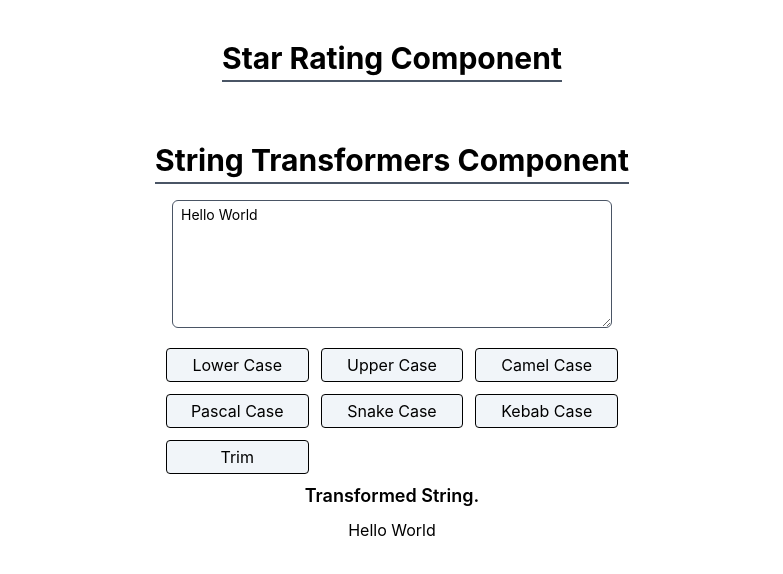
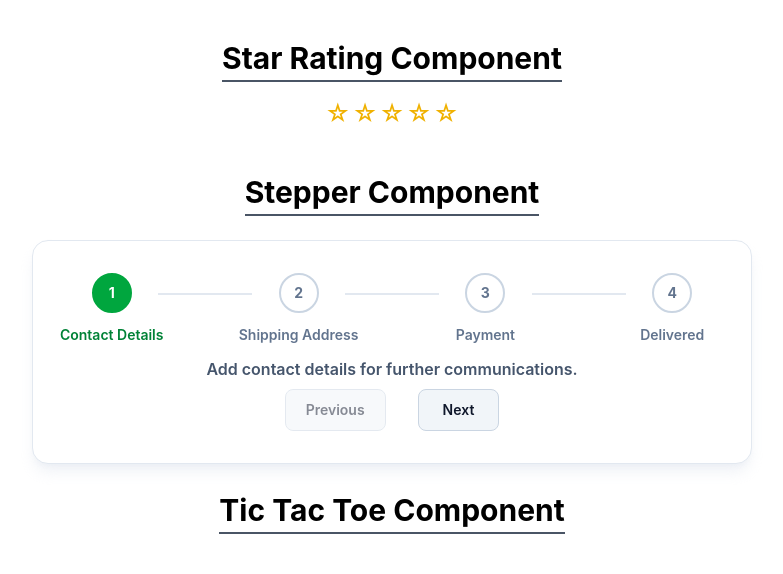
Before and after one commit to ItsHiteshKr/React_Interview_Question, a React (Vite) app: page / in a window 1280 px wide. Shown: the top 574 px of the page, without its empty margins (248-1031 px from the left). Built offline with nearby package versions, Linux system fonts and the light colour scheme.

Commit message:
complete Star rating and  step  tracker

```diff
--- a/src/challanges/Easy/StarRating.jsx
+++ b/src/challanges/Easy/StarRating.jsx
@@ -1,23 +1,54 @@
 import React, { useState } from 'react'
+
+const Stars = [1, 2, 3, 4, 5];
 
 const StarRating = () => {
 
     const [rating, setRating] = useState(0);
+    const [hoverRating, setHoverRating] = useState(0);
 
+
+    const handleRating = (index) => {
+        setRating(index);
+    }
+
+    const handleMouseEnter = (value) => {
+        setHoverRating(value + 1);
+    }
+    const handleMouseLeave = () => {
+        setHoverRating(0);
+    }
 
     return (
         <div className="flex flex-col items-center justify-center gap-4">
+
             <h1 className="text-3xl font-bold border-b-2 border-gray-600 pb-1">
                 Star Rating Component
             </h1>
 
-            <div>
-
+            <div
+                className="flex items-center gap-0.5 text-yellow-500 "
+                role="radiogroup"
+            >
+                {Stars.map((star, index) => (
+                    <button
+                        key={index}
+                        className="text-2xl cursor-pointer "
+                        role="radio"
+                        onClick={() => handleRating(star)}
+                        aria-label={`Rate ${star} stars`}
+                        onMouseEnter={() => handleMouseEnter(index)}
+                        onMouseLeave={handleMouseLeave}
+                    >
+                        {star <= (hoverRating || rating) ? '★' : '☆'}
+                    </button>
+                ))}
             </div>
 
-            <div>
+            <p>
+                {rating > 0 && `You have rated ${rating} out of ${Stars.length} stars.`}
+            </p>
 
-            </div>
         </div>
     )
 }
--- /dev/null
+++ b/src/challanges/Easy/StepperData.json
@@ -0,0 +1,22 @@
+[
+  {
+    "id": 1,
+    "name": "Contact Details",
+    "Component": "Add contact details for further communications."
+  },
+  {
+    "id": 2,
+    "name": "Shipping Address",
+    "Component": "Add shipping address for successful delivery."
+  },
+  {
+    "id": 3,
+    "name": "Payment",
+    "Component": "Complete Payment to complete the order."
+  },
+  {
+    "id": 4,
+    "name": "Delivered",
+    "Component": "Ready to get delivered!"
+  }
+]
--- /dev/null
+++ b/src/challanges/Easy/Steppers.jsx
@@ -0,0 +1,125 @@
+import React, { useState } from 'react'
+
+import StepperData from './StepperData.json'
+
+const Steppers = () => {
+
+    const [activeStep, setActiveStep] = useState(0)
+    const [isComplete, setIsComplete] = useState(false)
+    const currentStep = StepperData[activeStep]
+
+    const handleNext = () => {
+        if (activeStep < StepperData.length - 1) {
+            setActiveStep((prev) => prev + 1)
+            setIsComplete(false)
+        }
+    }
+
+    const handlePrevious = () => {
+        if (activeStep > 0) {
+            setActiveStep((prev) => prev - 1)
+            setIsComplete(false)
+        }
+    }
+
+    const handleFinish = () => {
+        setIsComplete(true)
+    }
+
+    return (
+        <section className="w-full max-w-3xl px-4 sm:px-6">
+            <div className="flex flex-col items-center justify-center gap-4">
+                <h1 className="text-3xl font-bold border-b-2 border-gray-600 pb-1">
+                    Stepper Component
+                </h1>
+            </div>
+
+
+            <div className="overflow-hidden mt-6 rounded-2xl border border-slate-200 bg-white shadow-lg shadow-slate-200/60">
+                <div className="px-5 py-8 sm:px-8">
+                    <div className="flex items-start">
+                        {StepperData.map((step, index) => {
+                            const isActive = index === activeStep
+                            const isCompleted = index < activeStep || isComplete
+
+                            return (
+                                <React.Fragment key={step.id}>
+                                    <div className="flex min-w-0 flex-1 flex-col items-center">
+                                        <div
+                                            className={`flex h-10 w-10 items-center justify-center rounded-full border-2 text-sm font-bold transition-colors ${isActive || isCompleted
+                                                ? 'border-green-600 bg-green-600 text-white'
+                                                : 'border-slate-300 bg-white text-slate-500'
+                                                }`}
+                                        >
+                                            {isCompleted && !isActive ? '✓' : index + 1}
+                                        </div>
+                                        <span
+                                            className={`mt-3 text-start text-nowrap text-xs font-semibold sm:text-sm ${isActive ? 'text-green-700' : 'text-slate-500'
+                                                }`}
+                                        >
+                                            {step.name}
+                                        </span>
+                                    </div>
+                                    {index < StepperData.length - 1 && (
+                                        <div
+                                            className={`mt-5 h-0.5 min-w-8 flex-1 transition-colors sm:min-w-8 ${index < activeStep || isComplete
+                                                ? 'bg-green-600'
+                                                : 'bg-slate-200'
+                                                }`}
+                                        />
+                                    )}
+                                </React.Fragment>
+                            )
+                        })}
+                    </div>
+
+                    {currentStep && !isComplete && (
+                        <div className="mt-3 text-center">
+                            <p className="mt-2 text-md font-semibold leading-6 text-slate-600">
+                                {currentStep.Component}
+                            </p>
+                        </div>
+                    )}
+
+                    {isComplete && (
+                        <div className="mt-2 text-center">
+
+                            <h2 className="mt-3 text-xl font-bold text-emerald-800">
+                                Order Delivered successfully!🎉
+                            </h2>
+                        </div>
+                    )}
+
+                    <div className="mt-2 flex justify-center items-center gap-8">
+                        <button
+                            className="rounded-lg border border-slate-300 px-5 py-2.5 text-sm font-semibold text-slate-900 transition bg-slate-100 hover:bg-slate-100 cursor-pointer disabled:cursor-not-allowed disabled:opacity-50"
+                            onClick={handlePrevious}
+                            disabled={activeStep === 0}
+                        >
+                            Previous
+                        </button>
+                        {activeStep < StepperData.length - 1 && (
+                            <button
+                                className="rounded-lg bg-slate-100  border border-slate-300 px-6 py-2.5 text-sm font-semibold text-slate-900 transition hover:bg-gray-200 cursor-pointer disabled:cursor-not-allowed disabled:opacity-40"
+                                onClick={handleNext}
+                            >
+                                Next
+                            </button>
+                        )}
+                        {activeStep === StepperData.length - 1 && (
+                            <button
+                                className="rounded-lg bg-slate-100 border border-slate-300 px-6 py-2.5 text-sm font-semibold text-slate-900 transition hover:bg-gray-300 cursor-pointer disabled:cursor-not-allowed disabled:opacity-40"
+                                onClick={handleFinish}
+                                disabled={isComplete}
+                            >
+                                Finish
+                            </button>
+                        )}
+                    </div>
+                </div>
+            </div>
+        </section>
+    )
+}
+
+export default Steppers
--- /dev/null
+++ b/src/challanges/Easy/TicTac_Toe.jsx
@@ -0,0 +1,16 @@
+import React from 'react'
+
+const TicTac_Toe = () => {
+    return (
+        <div className="flex flex-col items-center justify-center gap-4">
+            <h1 className="text-3xl font-bold border-b-2 border-gray-600 pb-1">
+                Tic Tac Toe Component
+            </h1>
+            <div className="flex flex-col items-center justify-center gap-2">
+
+            </div>
+        </div>
+    )
+}
+
+export default TicTac_Toe
--- a/src/pages/HomePage.jsx
+++ b/src/pages/HomePage.jsx
@@ -7,7 +7,8 @@ import GuessTheNumber from "../challanges/Easy/GuessTheNumber";
 import StarRating from "../challanges/Easy/StarRating";
 import Telephone_Formatter from "../challanges/Easy/Telephone_Formatter";
 import String_Transformers from "../challanges/Easy/String_Transformers";
-
+import Steppers from "../challanges/Easy/Steppers";
+import TicTac_Toe from "../challanges/Easy/TicTac_Toe";
 
 
 
@@ -22,7 +23,9 @@ const HomePage = () => {
       {/* <GuessTheNumber /> */}
       <StarRating />
       {/* <Telephone_Formatter /> */}
-      <String_Transformers />
+      {/* <String_Transformers /> */}
+      <Steppers />
+      <TicTac_Toe />
     </div>
   );
 };
```
Also changed, not shown: test.txt (added).
